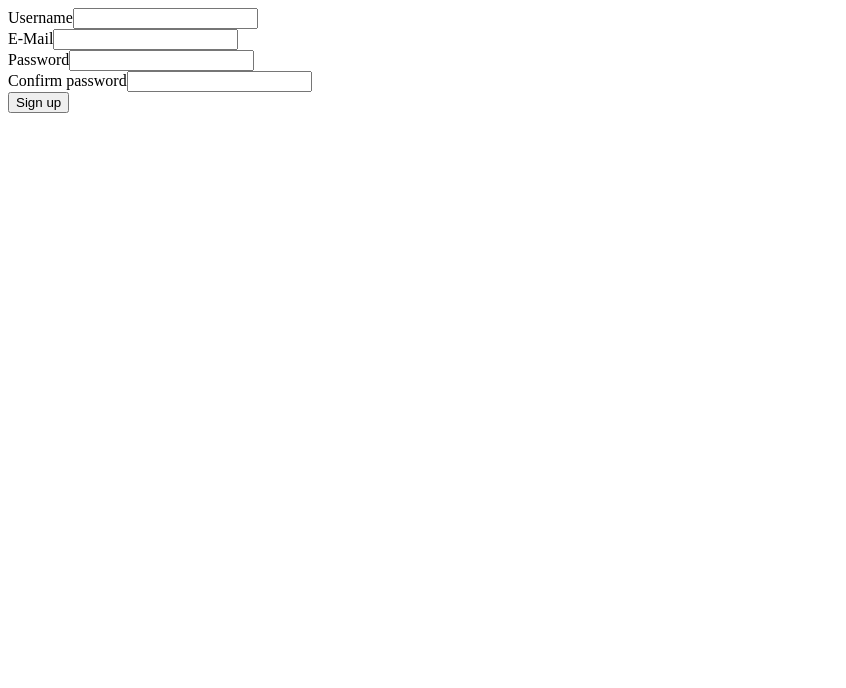
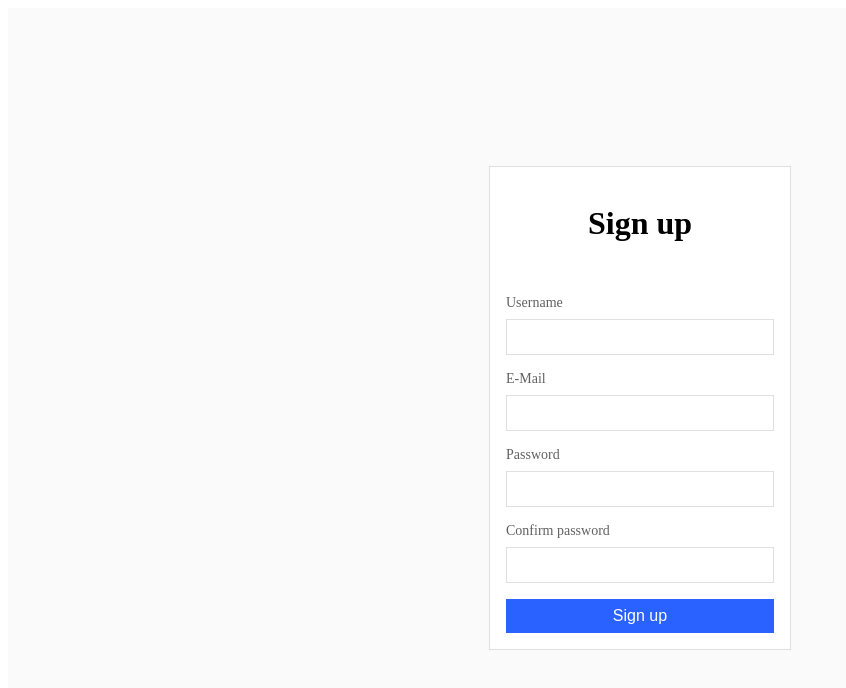
Before and after one commit to mariusz-ba/Betting, a React app: page /signup in a window 1280 px wide. Shown: the top 688 px of the page, without its empty margins (0-846 px from the left). Built offline with nearby package versions, Linux system fonts and the light colour scheme; the HTML template or start-up script is replaced by a standard one.

Commit message:
Use previously created components in SignUp component

```diff
--- /dev/null
+++ b/src/client/screens/authentication/authentication.scss
@@ -0,0 +1,8 @@
+.container {
+  min-height: 100vh;
+  background: #fafafa;
+
+  display: flex;
+  justify-content: center;
+  align-items: center;
+}
--- a/src/client/screens/authentication/screens/signup/signup.jsx
+++ b/src/client/screens/authentication/screens/signup/signup.jsx
@@ -1,5 +1,10 @@
 import React, { Component } from 'react';
 import axios from 'axios';
+import styles from '../../authentication.scss';
+
+import Button from '@components/button/button';
+import Card from '../../components/card/card';
+import Form from '../../components/form/form';
 
 export default class SignUp extends Component {
   state = {
@@ -48,38 +53,31 @@ export default class SignUp extends Component {
     const { errors } = this.state;
 
     return (
-      <div>
-        <form>
-          <div>
+      <div className={styles.container}>
+        <Card>
+          <Card.Header>Sign up</Card.Header>
+          <Card.Content>
+            <Form>
+              <Form.Group error={errors.username}>
                 <label htmlFor="username">Username</label>
                 <input id="username" type="text" name="username" value={username} onChange={this.handleChange}/>
-            { errors.username &&
-              <p>{errors.username}</p>
-            }
-          </div>
-          <div>
+              </Form.Group>
+              <Form.Group error={errors.email}>
                 <label htmlFor="email">E-Mail</label>
                 <input id="email" type="email" name="email" value={email} onChange={this.handleChange}/>
-            { errors.email &&
-              <p>{errors.email}</p>
-            }
-          </div>
-          <div>
+              </Form.Group>
+              <Form.Group error={errors.password}>
                 <label htmlFor="password">Password</label>
                 <input id="password" type="password" name="password" value={password} onChange={this.handleChange}/>
-            { errors.password &&
-              <p>{errors.password}</p>
-            }
-          </div>
-          <div>
+              </Form.Group>
+              <Form.Group error={errors.confirm}>
                 <label htmlFor="confirm">Confirm password</label>
                 <input id="confirm" type="password" name="confirm" value={confirm} onChange={this.handleChange}/>
-            { errors.confirm &&
-              <p>{errors.confirm}</p>
-            }
-          </div>
-          <button type="submit" onClick={this.submit}>Sign up</button>
-        </form>
+              </Form.Group>
+              <Button primary onClick={this.submit}>Sign up</Button>
+            </Form>
+          </Card.Content>
+        </Card>
       </div>
     )
   }
```
Lines whose indentation alone changed are shown as unchanged.
